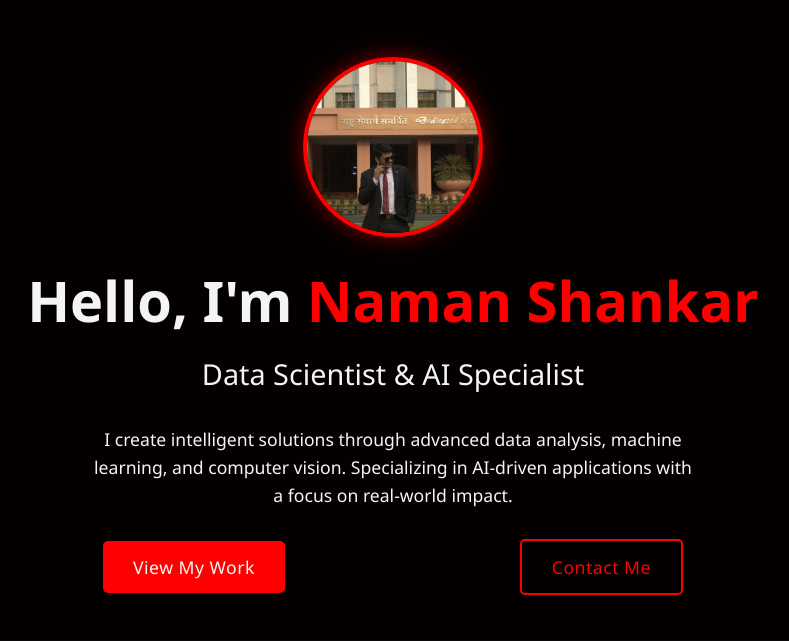
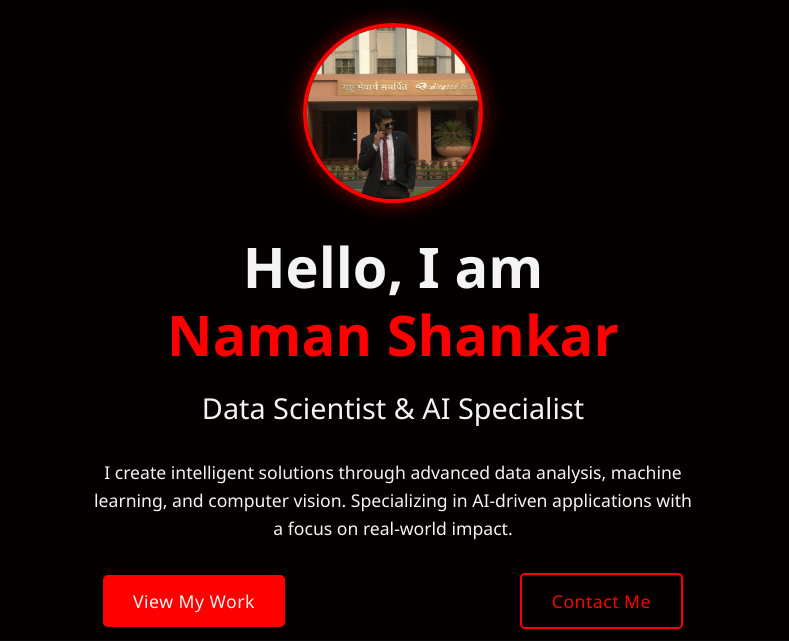
Before and after one commit to Naman2014/portfolio, a Flask app: page / in a window 1280 px wide. Shown: the part 88-729 px from the top of the page, without its empty margins (247-1036 px from the left). Run offline with Flask 3, Linux system fonts and the light colour scheme.

Commit message:
Add files via upload

```diff
--- a/templates/index.html
+++ b/templates/index.html
@@ -19,8 +19,14 @@
             </div>
         </div>
 
-        <h1 style="font-size: 3.5rem; margin-bottom: 20px; line-height: 1.2;">Hello, I'm <span style="color: var(--primary-color);">Naman Shankar</span></h1>
-        <h2 style="font-size: 1.8rem; margin-bottom: 30px; font-weight: 400; line-height: 1.4;">Data Scientist & AI Specialist</h2>
+        <h1 class="hero-title">
+            Hello, I am<br>
+            <span style="color: var(--primary-color);">Naman Shankar</span>
+        </h1>
+        <h2 class="hero-subtitle">
+            <span class="ds">Data Scientist</span>
+            <span class="ai">&amp; AI Specialist</span>
+        </h2>
         <p style="margin: 0 auto 30px; font-size: 1.1rem; max-width: 600px; line-height: 1.6;">
             I create intelligent solutions through advanced data analysis, machine learning, and computer vision.
             Specializing in AI-driven applications with a focus on real-world impact.
```
Also changed, not shown: templates/project_clustering.html (line endings or trailing spaces), templates/project_game.html (line endings or trailing spaces), templates/project_medical.html (line endings or trailing spaces), templates/project_newsletter.html (line endings or trailing spaces), templates/project_pavement.html (line endings or trailing spaces), templates/project_picture.html (line endings or trailing spaces).
